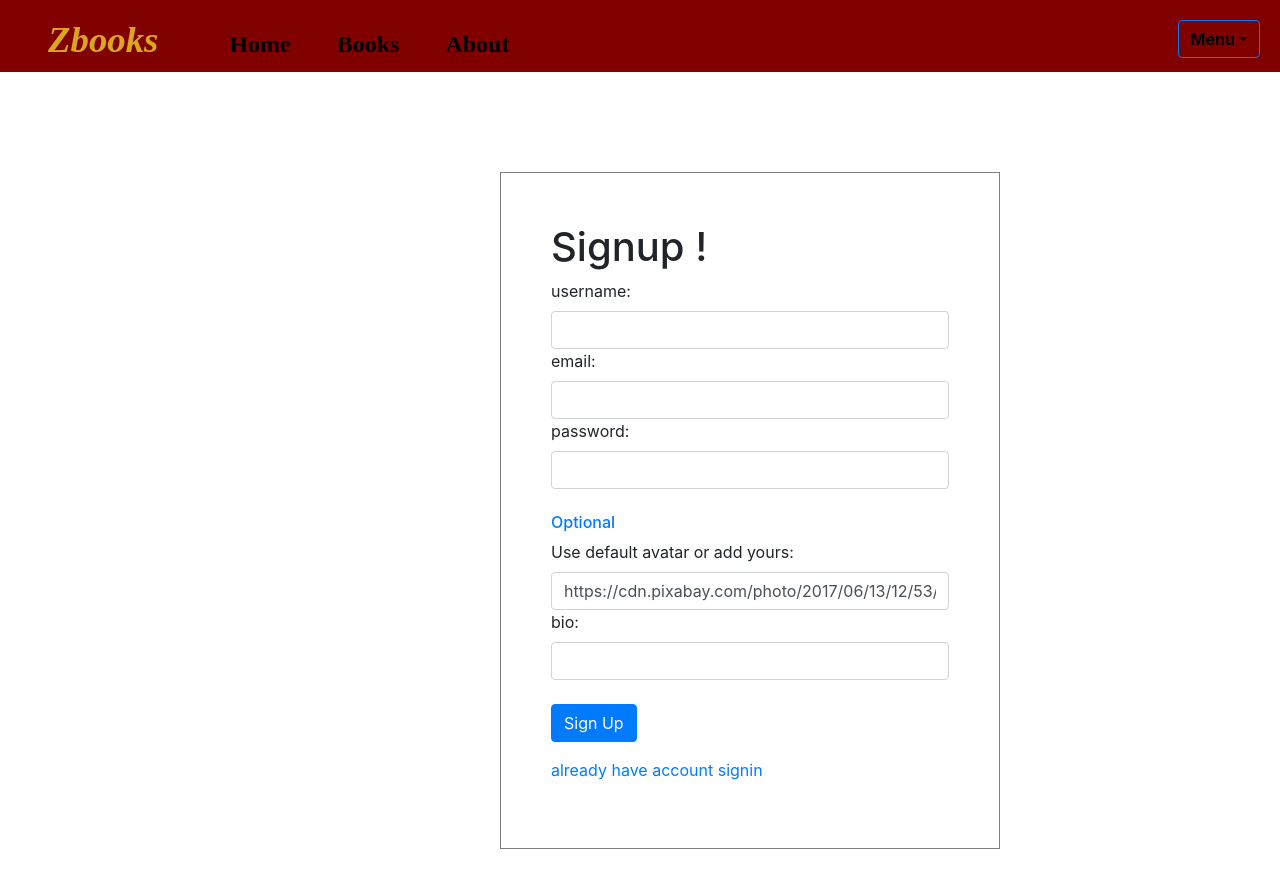
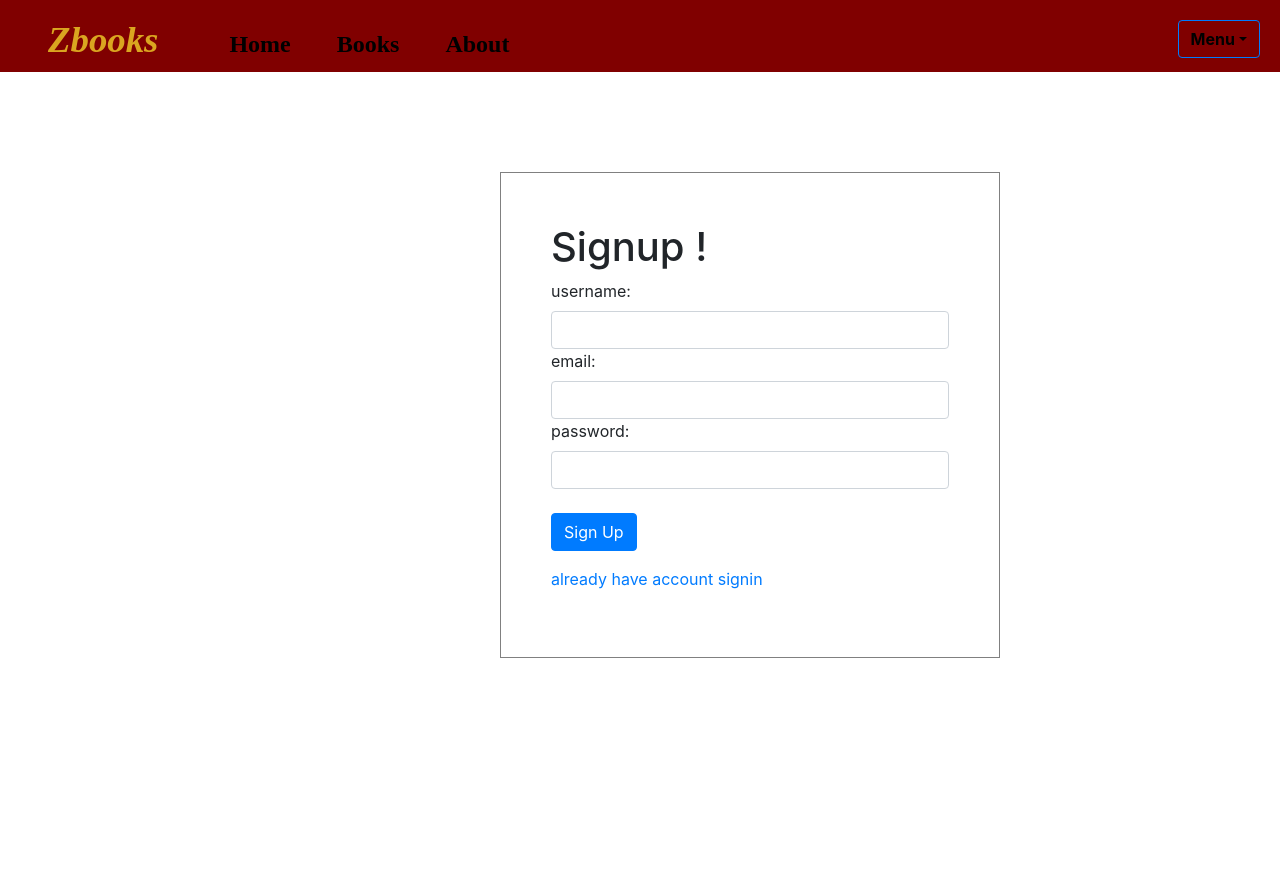
Before and after one commit to Zainab-Omar/books-frontend, a React (Create React App) app: page /signup in a window 1280 px wide. Shown: the top 888 px of the page. After the commit the page ends 800 px from the top, so only its background shows below. Built offline with nearby package versions, Linux system fonts and the light colour scheme.

Commit message:
update signup form

```diff
--- a/src/components/Signup.js
+++ b/src/components/Signup.js
@@ -9,8 +9,6 @@ class Signup extends Component{
         username: "",
         email: "",
         password: "",
-        avatar: "https://cdn.pixabay.com/photo/2017/06/13/12/53/profile-2398782_640.png",
-        bio: ""
     }
 
     handleChange = event => {
@@ -43,15 +41,7 @@ class Signup extends Component{
                 <label>password: </label>
                 <FormControl input type="password" name="password" value={this.state.password} onChange={this.handleChange} required/><br/>
 
-                <h6 style={{color:"rgb(0 123 255)"}}>Optional</h6>
 
-                <label>Use default avatar or add yours: </label>
-                <FormControl input type="text" name="avatar" value={this.state.avatar} onChange={this.handleChange} />
-
-
-                <label>bio: </label>
-                <FormControl textarea name="bio" value={this.state.bio} onChange={this.handleChange}/>
-                <br/>
                 <button className="btn btn-primary" type="submit">Sign Up</button>
 
                 </FormGroup>
```
